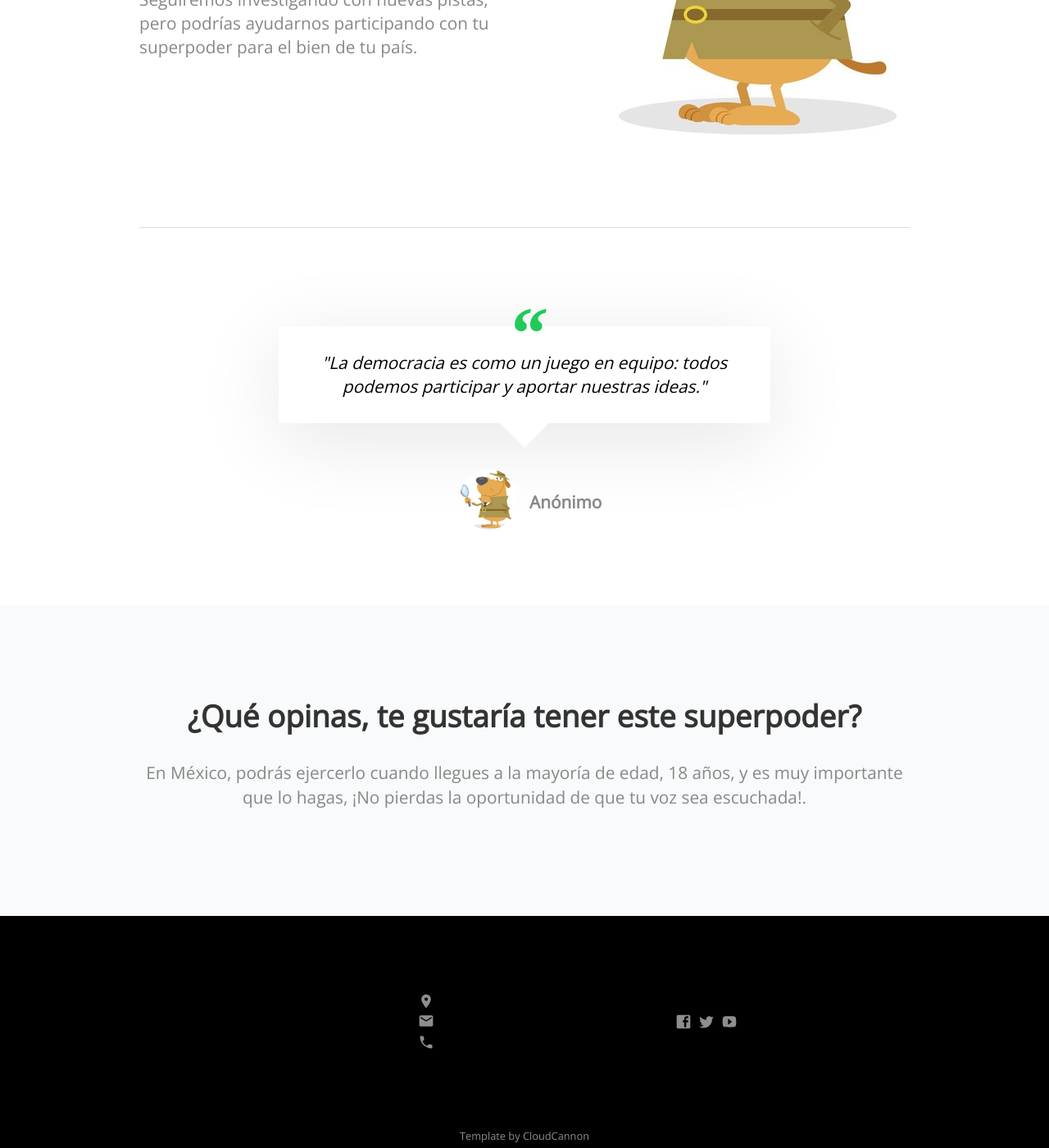
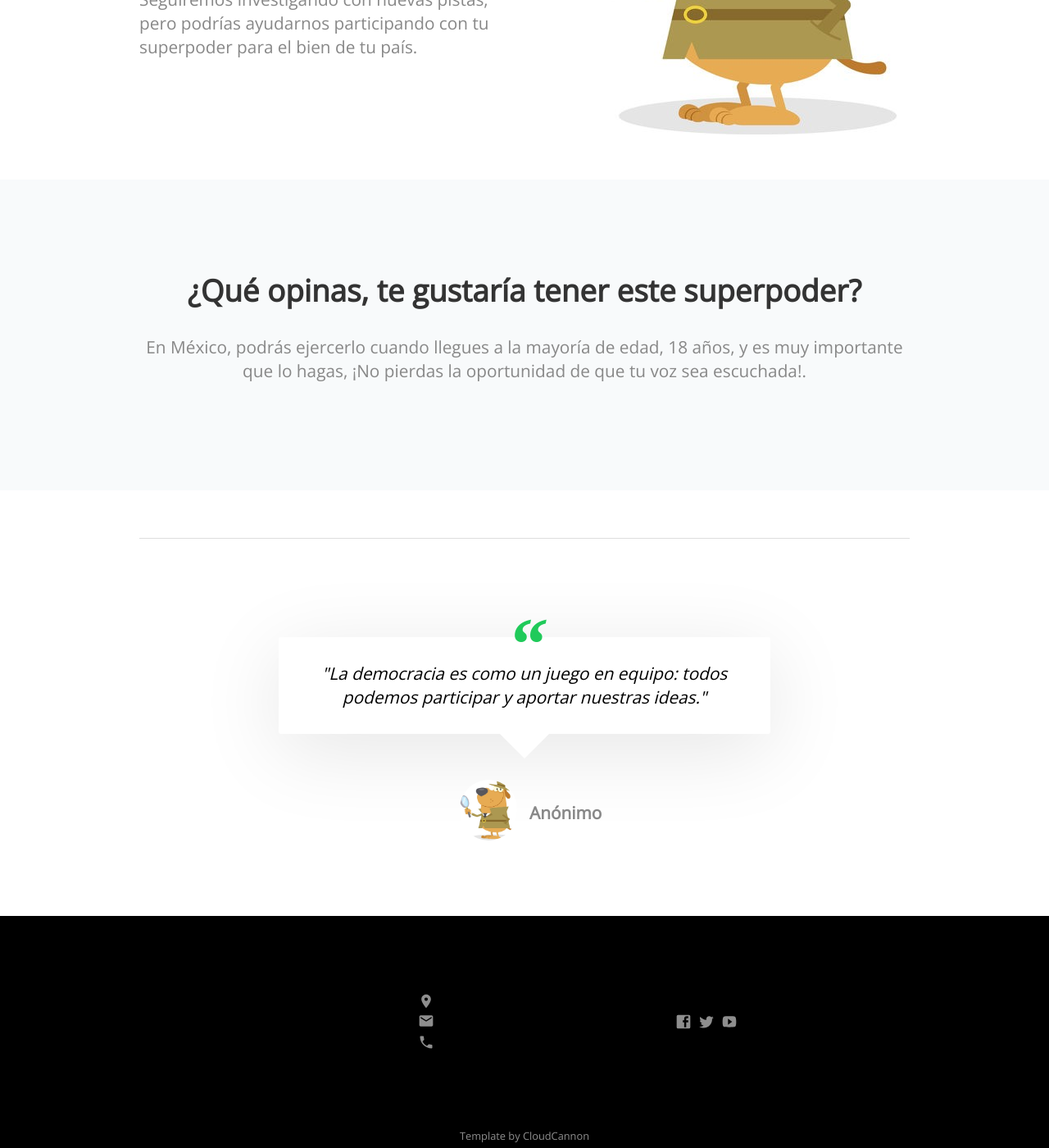
Before and after one commit to carlaAndr/democracia.github.io, a Jekyll site: the page built from index.html, in a window 1280 px wide and 1400 px high, scrolled down 4764 px. Shown: the whole window at 82% size. Built offline with Jekyll 4.4.1, drawn with Linux system fonts in a browser that asks for light colours; nearby versions of some CDN libraries.

Commit message:
Update index.html

```diff
--- a/index.html
+++ b/index.html
@@ -147,6 +147,16 @@ title: Democracia
 	</div>
 </div>
 
+
+
+<div class="darker">
+	<div class="container">
+		<h2 class="editable">¿Qué opinas, te gustaría tener este superpoder?</h2>
+		<p class="editable" style="text-align: center;"> En México, podrás ejercerlo cuando llegues a la mayoría de edad, 18 años,
+			y es muy importante que lo hagas,  ¡No pierdas la oportunidad de que tu voz sea escuchada!.</p>
+
+	</div>
+</div>
 <div class="container">
 	<hr>
 	<blockquote>
@@ -161,12 +171,3 @@ title: Democracia
 		</div>
 	</blockquote>
 </div>
-
-<div class="darker">
-	<div class="container">
-		<h2 class="editable">¿Qué opinas, te gustaría tener este superpoder?</h2>
-		<p class="editable" style="text-align: center;"> En México, podrás ejercerlo cuando llegues a la mayoría de edad, 18 años,
-			y es muy importante que lo hagas,  ¡No pierdas la oportunidad de que tu voz sea escuchada!.</p>
-
-	</div>
-</div>
```
